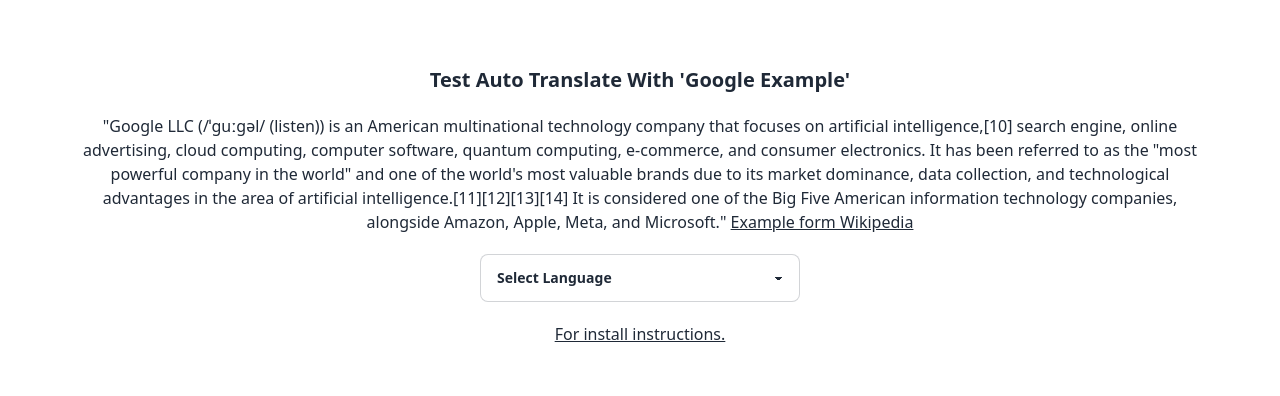
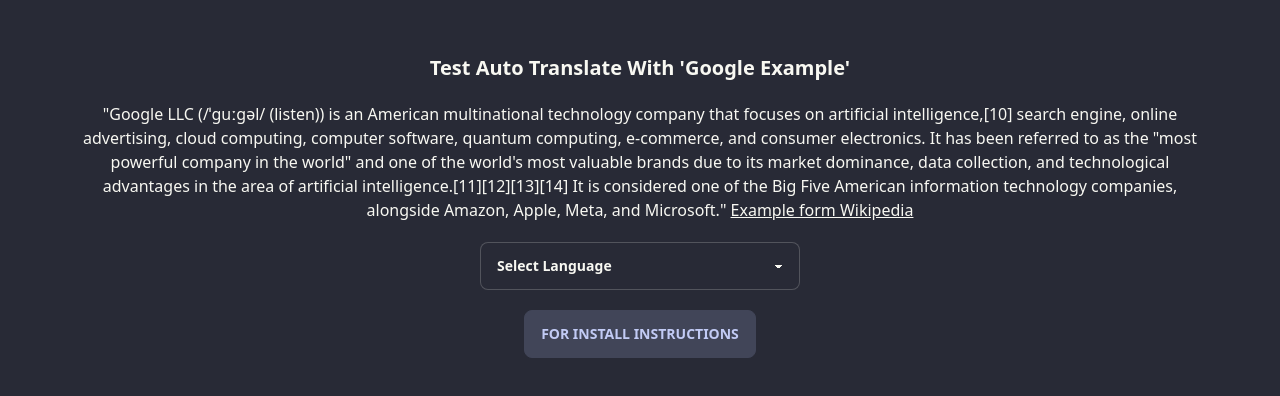
Before and after one commit to andronasef/autotranslate, a plain HTML site: page index.html in a window 1280 px wide. Shown: the part 194-590 px from the top of the page. Drawn offline with nearby package versions, Linux system fonts and the light colour scheme.

Commit message:
deploy: 2a20283a309a3d035f1d8339227f35f288256160

```diff
--- a/index.html
+++ b/index.html
@@ -1,5 +1,5 @@
 <!DOCTYPE html>
-<html lang="en" class="min-h-screen">
+<html data-theme="dracula" lang="auto" dir="auto" class="min-h-screen">
   <head>
     <meta charset="UTF-8" />
     <meta http-equiv="X-UA-Compatible" content="IE=edge" />
@@ -15,11 +15,11 @@
       type="text/css"
     />
     <script src="https://cdn.tailwindcss.com"></script>
-
+    <link rel="shortcut icon" href="public/favicon.svg" type="image/x-icon" />
     <link rel="stylesheet" href="./style.css" />
   </head>
   <body
-    class="flex flex-col gap-5 py-10 px-20 justify-center items-center h-screen"
+    class="flex flex-col gap-5 py-10 px-5 lg:px-20 justify-center items-center h-screen"
   >
     <h1 class="font-black text-xl">
       Test Auto Translate With 'Google Example'
@@ -105,8 +105,8 @@
       <option value="en|yi">Yiddish</option>
     </select>
 
-    <a class="link" href="https://github.com/andronasef/autotranslate"
-      >For install instructions.</a
+    <a href="https://github.com/andronasef/autotranslate"
+      ><button class="btn">For install instructions</button></a
     >
   </body>
 </html>
```
Also changed, not shown: public/favicon.svg (added), public/translation.svg (added).
